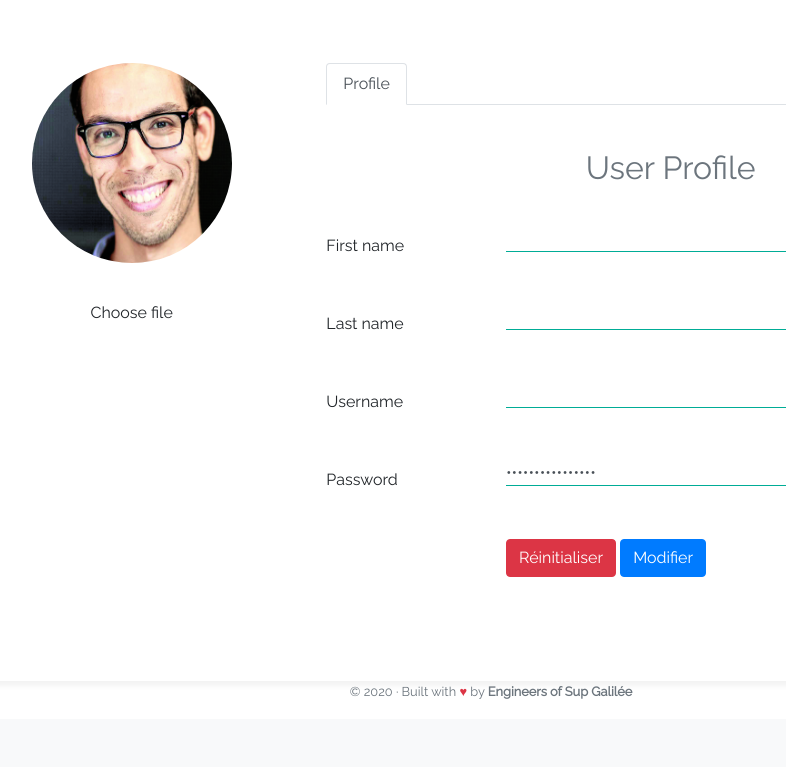
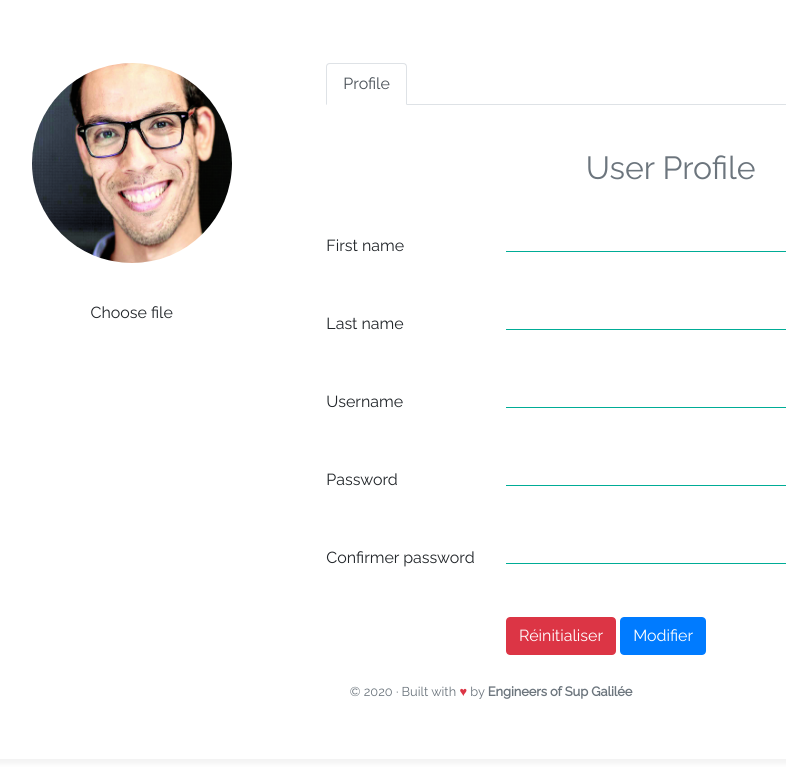
Before and after one commit to bagobob/TeamChat, a Symfony app: template templates/home/profile.html.twig in a window 1280 px wide. Shown: the part 81-848 px from the top of the page, without its empty margins (149-935 px from the left). Before the commit the page ends 780 px from the top, so only its background shows below. Run offline with Twig, Linux system fonts and the light colour scheme; the template is opened without the code that fills it, so the values that code supplies are empty; some libraries are stand-ins or nearby versions.

Commit message:
Update profile.html.twig

```diff
--- a/templates/home/profile.html.twig
+++ b/templates/home/profile.html.twig
@@ -37,7 +37,13 @@
                             <div class="form-group row">
                                 <label class="col-lg-3 col-form-label form-control-label">Password</label>
                                 <div class="col-lg-9">
-                                    <input class="form-control" type="password" value="****************">
+                                    <input class="form-control" type="password" value="">
+                                </div>
+                            </div><br>
+                            <div class="form-group row">
+                                <label class="col-lg-3 col-form-label form-control-label">Confirmer password</label>
+                                <div class="col-lg-9">
+                                    <input class="form-control" type="password" value="">
                                 </div>
                             </div><br>
                             <div class="form-group row">
```
